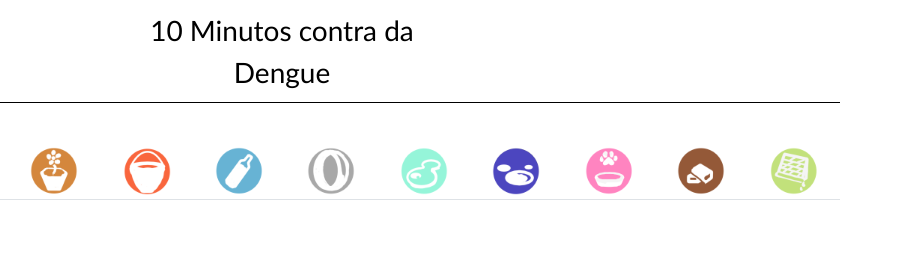
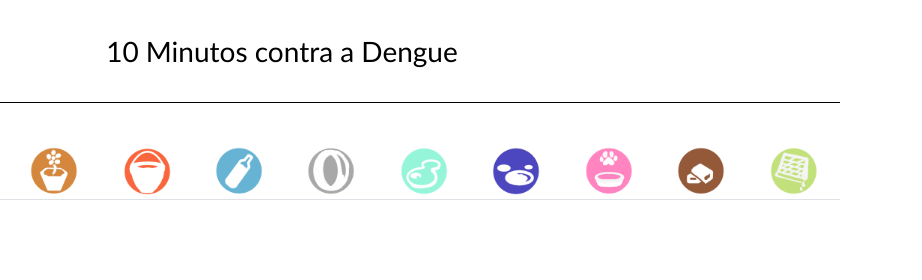
Before and after one commit to LUIZ-FELIPE3393/LUIZ-FELIPE3393.github.io, a website: page checklist/checklist.html in a window 1280 px wide. Shown: the top 280 px of the page, 358-1280 px from the left. Drawn offline with Linux system fonts and the light colour scheme; no server answers.

Commit message:
Update checklist.html

```diff
--- a/checklist/checklist.html
+++ b/checklist/checklist.html
@@ -24,7 +24,7 @@
               de macrovector_official</a> no Freepik</p>
         </div>
         <div class="col-4 text-center">
-          <a class="text-body-emphasis text-decoration-none" href="#">10 Minutos contra da Dengue</a>
+          <a class="text-body-emphasis text-decoration-none" href="#">10 Minutos contra a Dengue</a>
         </div>
         <div class="col-4 text-center">
 
```
